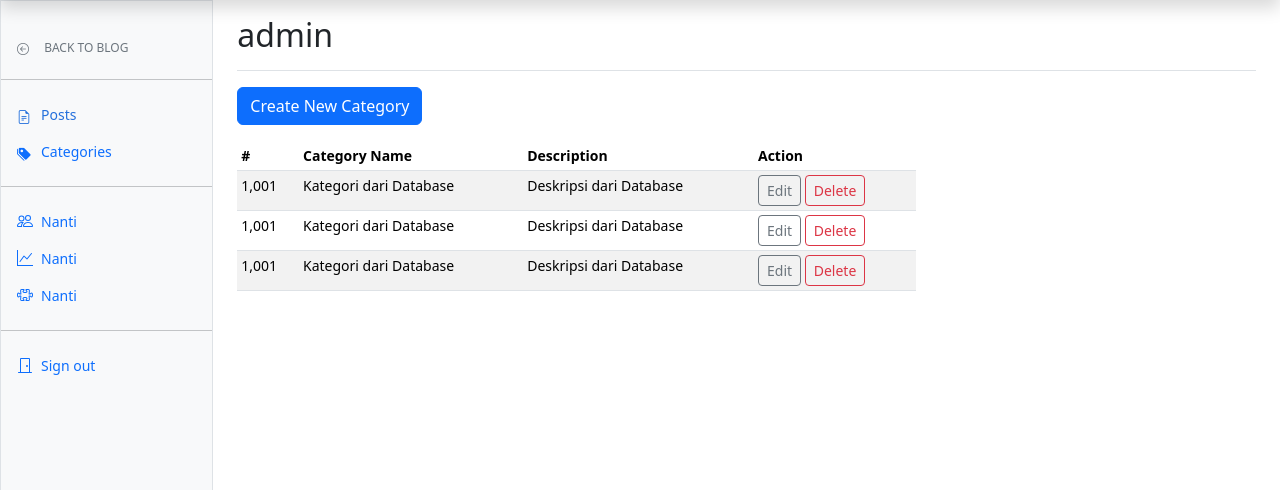
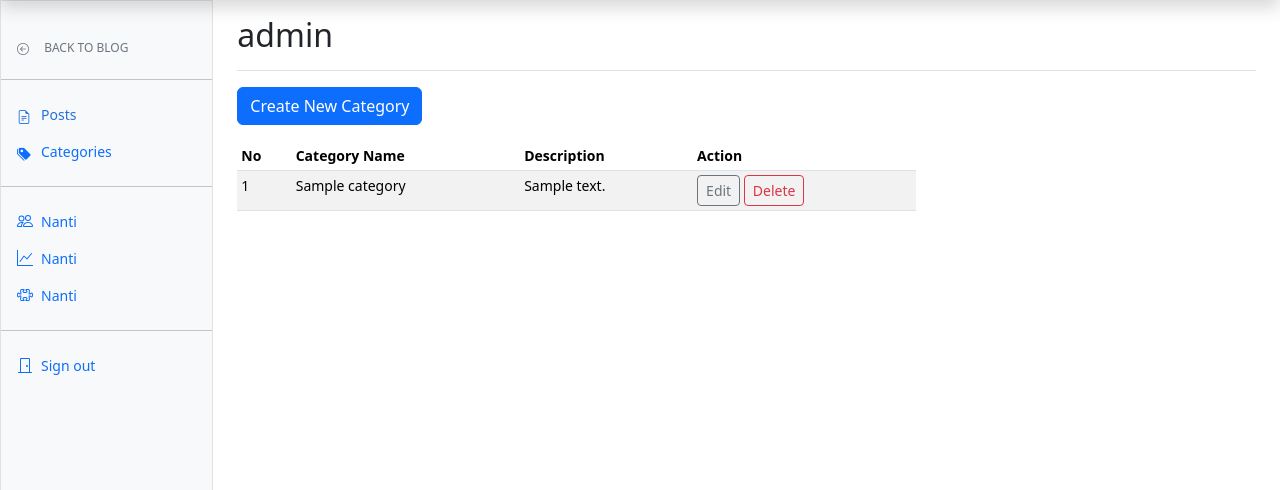
Before and after one commit to Mayadi21/bidan-mahanum, a Laravel app: template resources/views/dashboard/categories/index.blade.php in a window 1280 px wide. Shown: the part 74-564 px from the top of the page. Run offline with Laravel 10, Linux system fonts and the light colour scheme; a user stored in the database is signed in; data comes from the database, SQL or seed files in the repository; tables that the repository leaves empty hold one stand-in row (values such as "Sample post"); the template is opened without the code that fills it: most values are stand-ins (such as "Sample title", 1, 10 or a date in 2020); some web fonts are replaced.

Commit message:
categories

```diff
--- a/app/Providers/AppServiceProvider.php
+++ b/app/Providers/AppServiceProvider.php
@@ -3,6 +3,7 @@
 namespace App\Providers;
 
 use Illuminate\Support\ServiceProvider;
+use Illuminate\Pagination\Paginator;
 use Illuminate\Support\Facades\Gate;
 use App\Models\User;
 
@@ -21,6 +22,7 @@ class AppServiceProvider extends ServiceProvider
      */
     public function boot(): void
     {
+        Paginator::useBootstrap();
         Gate::define('admin', function (User $user) {
             return $user->role === 'admin';
         });
--- a/resources/views/dashboard/categories/index.blade.php
+++ b/resources/views/dashboard/categories/index.blade.php
@@ -4,6 +4,12 @@
     <div class="d-flex justify-content-between flex-wrap flex-md-nowrap align-items-center pt-3 pb-2 mb-3 border-bottom">
         <h1 class="h2">{{auth()->user()->role}}</h1>
     </div>
+
+    @if(session('success'))
+    <div class="alert alert-success col-lg-8">
+        {{ session('success') }}
+    </div>
+    @endif
 
     {{-- <canvas class="my-4 w-100" id="myChart" width="900" height="380"></canvas> --}}
 
@@ -13,53 +19,32 @@
         <table class="table table-striped table-sm">
             <thead>
                 <tr>
-                <th scope="col">#</th>
+                <th scope="col">No</th>
                 <th scope="col">Category Name</th>
                 <th scope="col">Description</th>
                 <th scope="col">Action</th>
                 </tr>
             </thead>
             <tbody>
+                @foreach ($categories as $item)
                 <tr>
-                    <td>1,001</td>
-                    <td>Kategori dari Database</td>
-                    <td>Deskripsi dari Database</td>
+                    <td>{{$loop->iteration}}</td>
+                    <td>{{$item->category_name}}</td>
+                    <td>{{$item->category_description}}</td>
                     <td>
-                        <a href="{{ route('categories.edit', 'travel') }}" class="btn btn-sm btn-outline-secondary">
+
+                        <a href="{{ route('categories.edit', $item->category_slug) }}" class="btn btn-sm btn-outline-secondary">
                             Edit
                         </a>
-                        <a href="#" class="btn btn-sm btn-outline-danger">
-                            Delete
-                        </a>
+                        <form action="{{ route('categories.destroy', $item->category_slug) }}" method="POST" class="delete-form" style="display: inline-block;">
+                            @csrf
+                            @method('DELETE')
+                            <button type="submit" class="btn btn-sm btn-outline-danger" onclick="return confirm('Are you sure you want to delete this category?')">Delete</button>
+                        </form>
                     </td>
                 </tr>
-                <tr>
-                    <td>1,001</td>
-                    <td>Kategori dari Database</td>
-                    <td>Deskripsi dari Database</td>
-                    <td>
-                        <a href="#" class="btn btn-sm btn-outline-secondary">
-                            Edit
-                        </a>
-                        <a href="#" class="btn btn-sm btn-outline-danger">
-                            Delete
-                        </a>
-                    </td>
-                </tr>
-                <tr>
-                    <td>1,001</td>
-                    <td>Kategori dari Database</td>
-                    <td>Deskripsi dari Database</td>
-                    <td>
-                        <a href="#" class="btn btn-sm btn-outline-secondary">
-                            Edit
-                        </a>
-                        <a href="#" class="btn btn-sm btn-outline-danger">
-                            Delete
-                        </a>
-                    </td>
-                </tr>
-            </tbody>
-        </table>
-    </div>
+        @endforeach
+        </tbody>
+    </table>
+</div>
 @endsection
--- a/routes/web.php
+++ b/routes/web.php
@@ -42,7 +42,7 @@ Route::get('/user/{user:username}', [PostController::class, 'user']);
 
 
 
-Route::get('/categories', [CategoryController::class, 'index'])->name('categories.index');
+Route::get('/categories', [CategoryController::class, 'index'])->name('category.index');
 Route::get('/categories/{category:category_slug}', [CategoryController::class, 'show'])->name('category.show');
 
 
```
Also changed, not shown: app/Http/Controllers/Dashboard/CategoriesController.php (+67 -9 lines), resources/views/dashboard/categories/edit.blade.php (+26 -22 lines), 1 other file.
